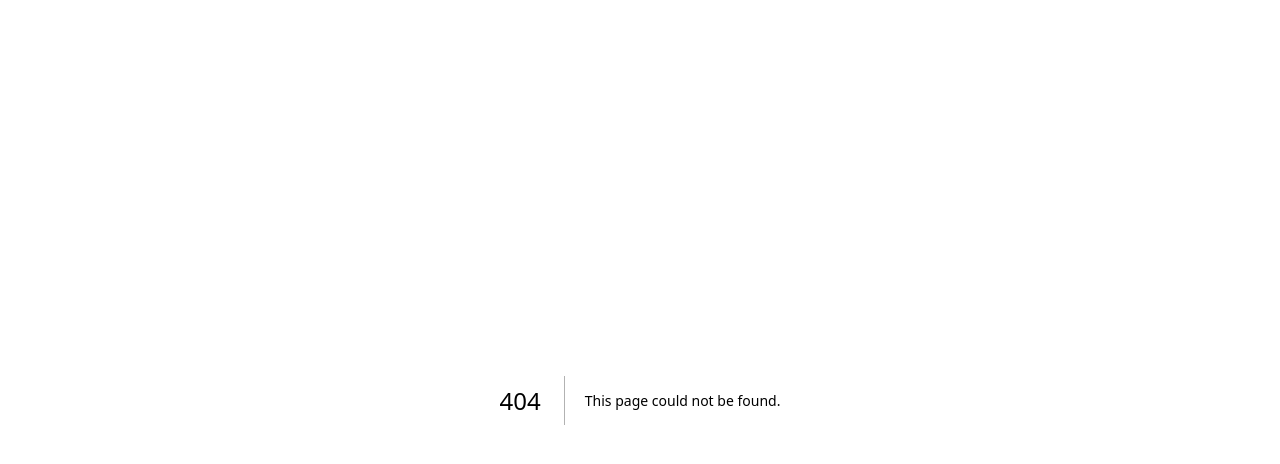
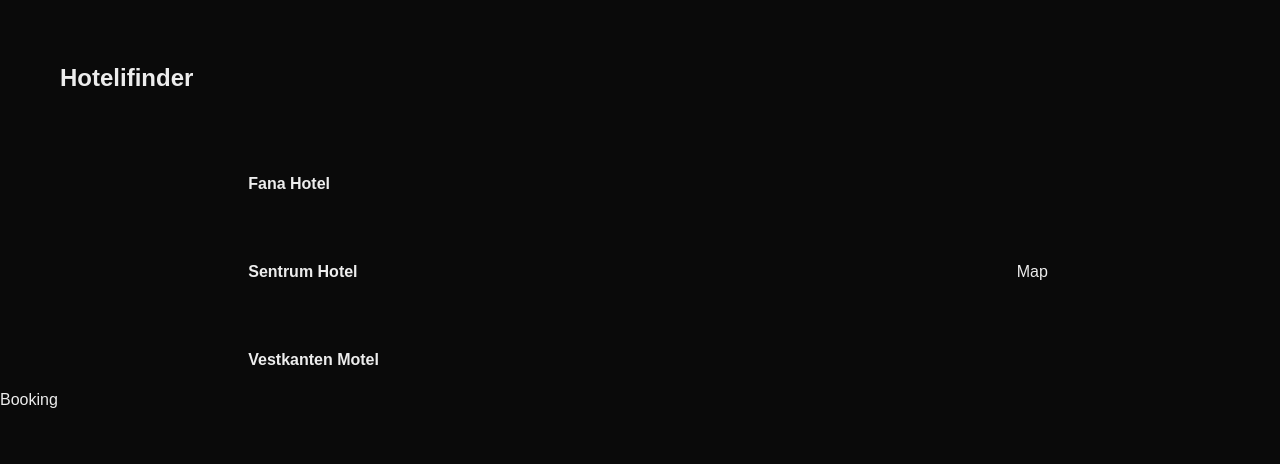
Before and after one commit to DAT251/Hotelifinder, a Next.js app in the folder frontend/: page /result in a window 1280 px wide. Before the commit this address had no page. Shown: the top 464 px of the page. Built offline with nearby package versions, Linux system fonts and the light colour scheme.

Commit message:
rename & update of pages
updated pages

```diff
--- /dev/null
+++ b/frontend/src/app/activity/page.tsx
@@ -0,0 +1,22 @@
+import Link from 'next/link';
+import { Activity } from '../components/activity';
+import { Header } from '../components/header';
+
+export default function ActivityPage() {
+  return (
+    <div className='flex flex-col'>
+      <Header />
+      <div className='flex flex-col items-center'>
+        <div className='grid grid-cols-3 gap-14'>
+          <Activity name={'Fana Golfbane'} tags={['Golf']} />
+          <Activity name={'Lagunen'} tags={['Shopping', 'Bowling', 'Kino']} />
+          <Activity
+            name={'Vestkanten'}
+            tags={['Shopping', 'Badeland', 'Bowling']}
+          />
+        </div>
+        <Link href='/result'>Confirm</Link>
+      </div>
+    </div>
+  );
+}
--- a/frontend/src/app/page.tsx
+++ b/frontend/src/app/page.tsx
@@ -1,3 +1,4 @@
+import Link from 'next/link';
 import { Header } from './components/header';
 
 import searchbar from './assets/searchbar.svg';
--- /dev/null
+++ b/frontend/src/app/result/page.tsx
@@ -0,0 +1,24 @@
+import Link from 'next/link';
+import { Header } from '../components/header';
+import Hotel from '../components/hotel';
+
+export default function ResultPage() {
+  return (
+    <div className='flex flex-col'>
+      <Header />
+      <div className='flex flex-row justify-around items-center'>
+        {/* left side */}
+        <div className='flex flex-col gap-y-8'>
+          <Hotel name='Fana Hotel' />
+          <Hotel name='Sentrum Hotel' />
+          <Hotel name='Vestkanten Motel' />
+        </div>
+        {/* right side */}
+        <div>
+          <p>Map</p>
+        </div>
+      </div>
+      <Link href='/booking'>Booking</Link>
+    </div>
+  );
+}
```
